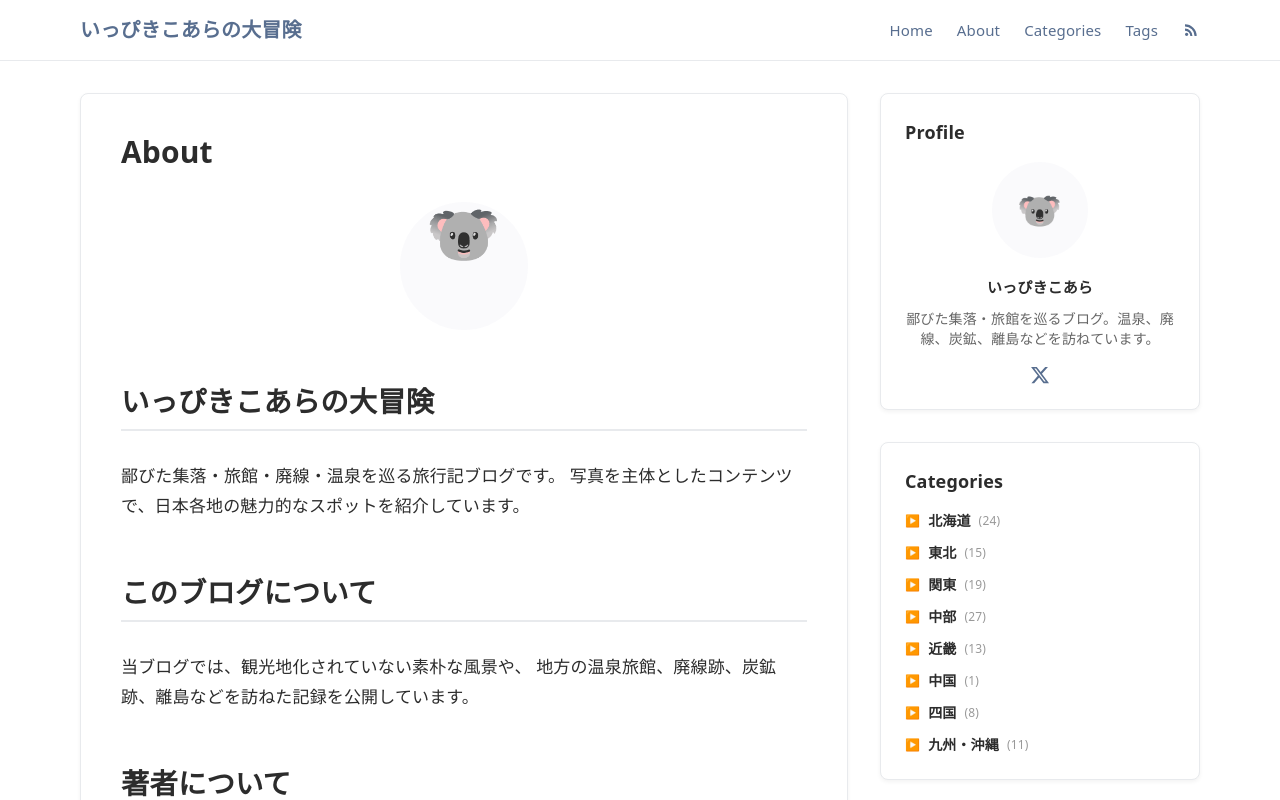
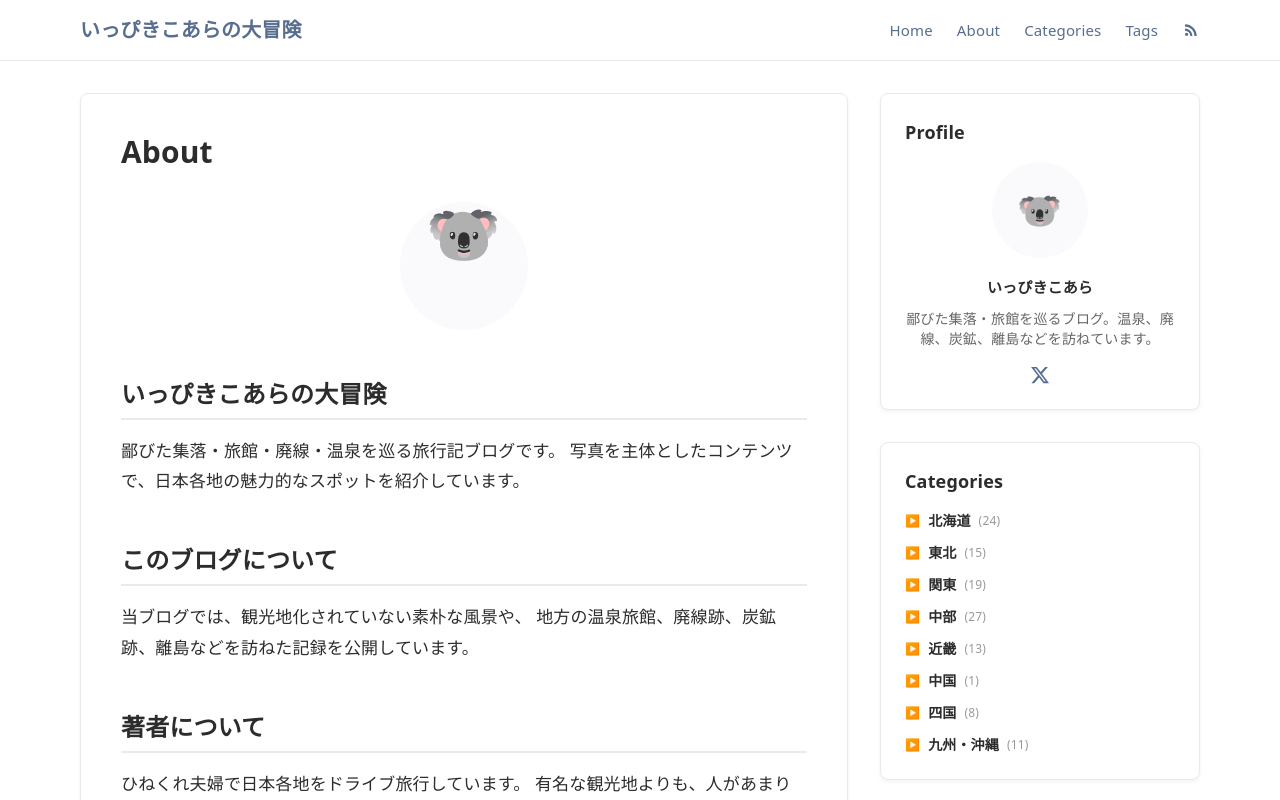
Before and after one commit to ippikikoala/blog-template, a Next.js app: page /about in a window 1280 px wide. Shown: the top 800 px of the page. Built offline with nearby package versions, Linux system fonts and the light colour scheme.

Commit message:
fix: 見出しスタイルを改善（H2-H6のサイズ・マージン調整）

```diff
--- a/src/app/globals.css
+++ b/src/app/globals.css
@@ -123,13 +123,50 @@ a:hover {
 
 .prose h2,
 .prose h3,
-.prose h4 {
+.prose h4,
+.prose h5,
+.prose h6 {
   scroll-margin-top: 80px;
 }
 
+/* 見出しスタイル（本文17pxと区別しやすく） */
 .prose h2 {
+  font-size: 24px;
+  font-weight: 700;
+  margin-top: 48px;
+  margin-bottom: 16px;
   padding-bottom: 8px;
   border-bottom: 2px solid var(--border-color);
+}
+
+.prose h3 {
+  font-size: 20px;
+  font-weight: 700;
+  margin-top: 40px;
+  margin-bottom: 12px;
+}
+
+.prose h4 {
+  font-size: 18px;
+  font-weight: 600;
+  margin-top: 32px;
+  margin-bottom: 8px;
+}
+
+.prose h5 {
+  font-size: 17px;
+  font-weight: 600;
+  margin-top: 24px;
+  margin-bottom: 8px;
+  color: var(--color-primary);
+}
+
+.prose h6 {
+  font-size: 16px;
+  font-weight: 600;
+  margin-top: 20px;
+  margin-bottom: 8px;
+  color: var(--foreground-muted);
 }
 
 /* 画像キャプション（画像直後のイタリック） */
```
